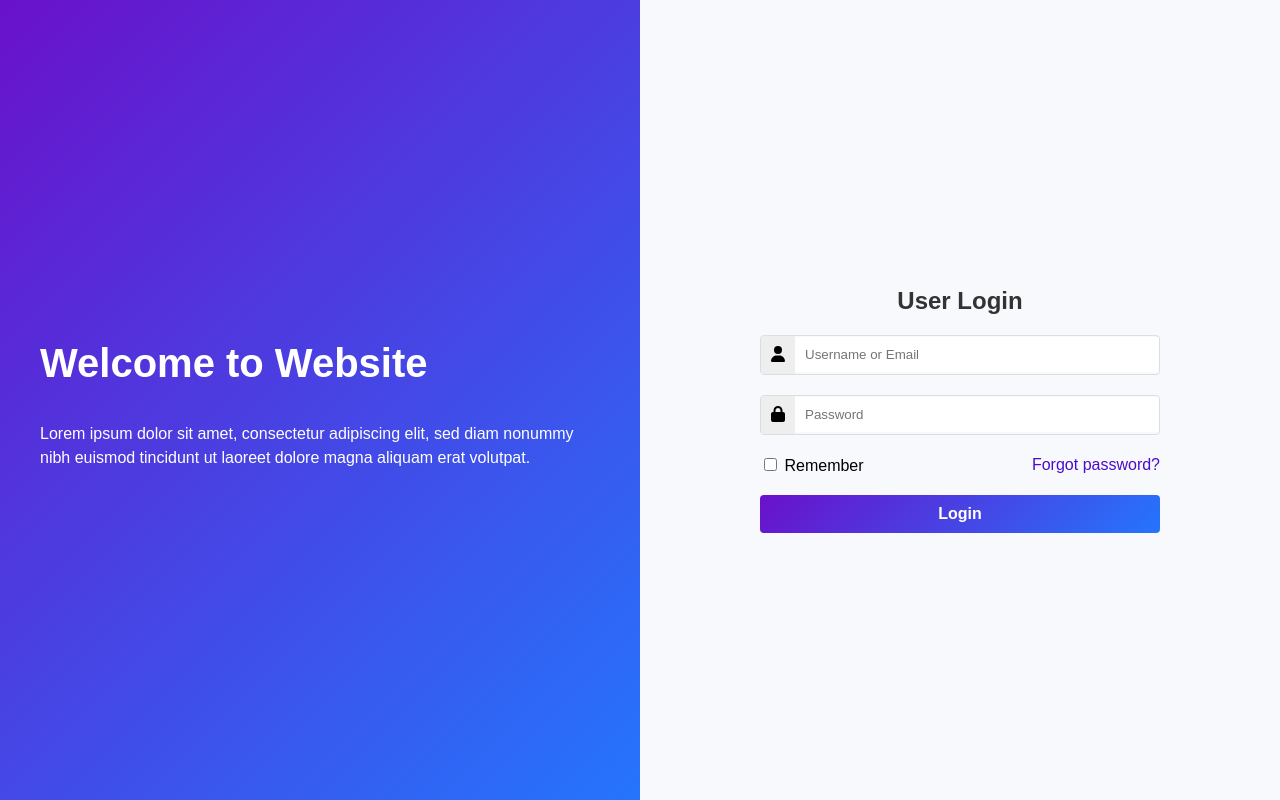
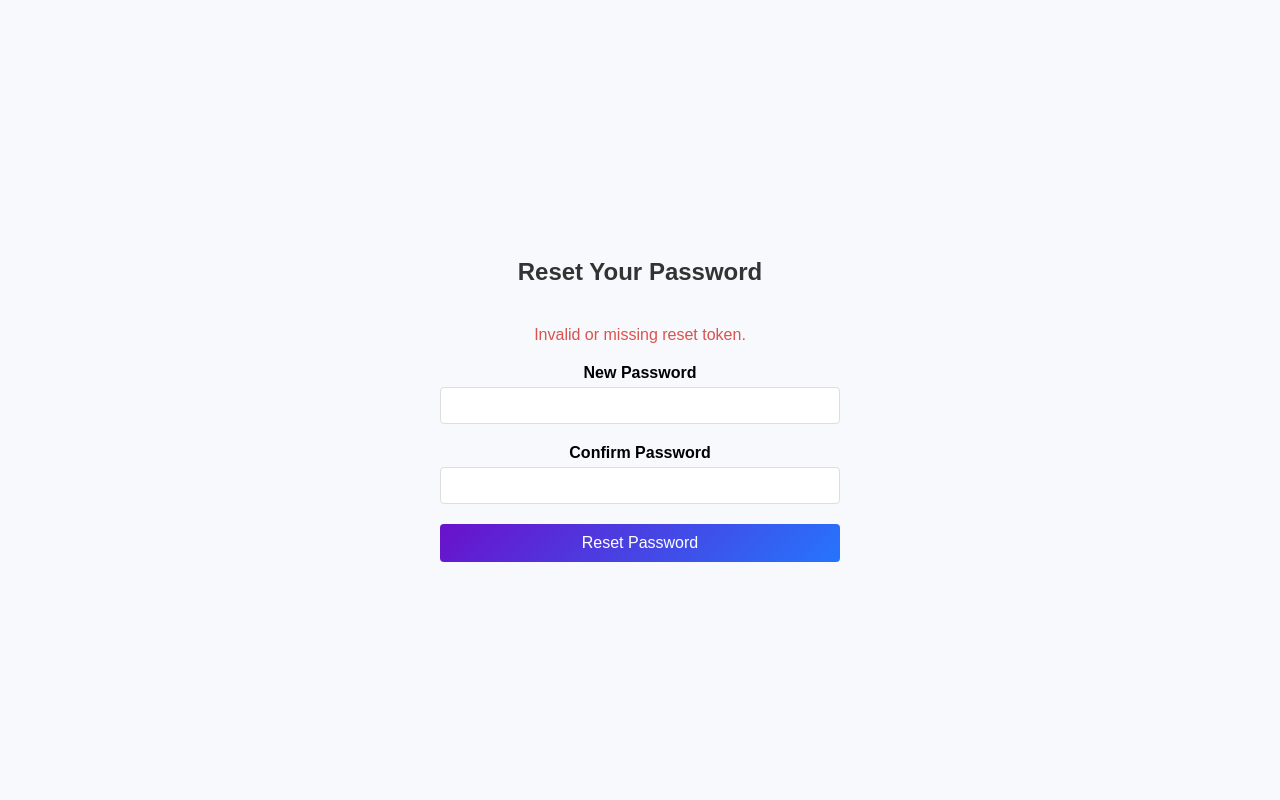
Before and after one commit to alvinjhson/AgriServiceLog, a React (Vite) app: page /reset-password in a window 1280 px wide. Built offline with nearby package versions, Linux system fonts and the light colour scheme.

Commit message:
resetpassword link works

```diff
--- a/src/components/App.tsx
+++ b/src/components/App.tsx
@@ -1,12 +1,18 @@
 import React from "react";
+import { Routes, Route } from "react-router-dom";
 import Signup from "./signUp/signup";
 import Signin from "./signIn/signIn";
+import ResetPassword from "./resetPassword/resetPassword";
+import RequestResetPassword from "./requestPassword/requestPassword";
 
 const App = () => {
   return (
-    <div>
-      <Signin />
-    </div>
+    <Routes>
+      <Route path="/" element={<Signin />} />
+      <Route path="/signup" element={<Signup />} />
+      <Route path="/request-password-reset" element={<RequestResetPassword />} />
+      <Route path="/reset-password" element={<ResetPassword />} />
+    </Routes>
   );
 };
 
--- /dev/null
+++ b/src/components/requestPassword/requestPassword.scss
@@ -0,0 +1,67 @@
+.reset-password-container {
+    display: flex;
+    flex-direction: column;
+    justify-content: center;
+    align-items: center;
+    height: 100vh;
+    font-family: "Arial", sans-serif;
+    background-color: #f7f9fc;
+    padding: 20px;
+    text-align: center;
+
+    h2 {
+      margin-bottom: 20px;
+      color: #333;
+    }
+
+    .response-message {
+      margin-bottom: 20px;
+      font-size: 1rem;
+      color: #d9534f; /* Red for errors */
+      &.success {
+        color: #5cb85c; /* Green for success */
+      }
+    }
+
+    .reset-password-form {
+      width: 100%;
+      max-width: 400px;
+
+      .input-group {
+        margin-bottom: 20px;
+        display: flex;
+        flex-direction: column;
+
+        label {
+          margin-bottom: 5px;
+          font-weight: bold;
+        }
+
+        input {
+          padding: 10px;
+          border: 1px solid #ddd;
+          border-radius: 4px;
+        }
+      }
+
+      button {
+        width: 100%;
+        padding: 10px;
+        background: linear-gradient(135deg, #6a11cb, #2575fc);
+        color: white;
+        border: none;
+        border-radius: 4px;
+        font-size: 1rem;
+        cursor: pointer;
+
+        &:hover {
+          background: linear-gradient(135deg, #2575fc, #6a11cb);
+        }
+
+        &:disabled {
+          opacity: 0.6;
+          cursor: not-allowed;
+        }
+      }
+    }
+  }
--- /dev/null
+++ b/src/components/requestPassword/requestPassword.tsx
@@ -0,0 +1,54 @@
+import React, { useState } from "react";
+import axios from "axios";
+
+const RequestResetPassword = () => {
+  const [email, setEmail] = useState("");
+  const [responseMessage, setResponseMessage] = useState("");
+  const [loading, setLoading] = useState(false);
+
+  const handleSubmit = async (e) => {
+    e.preventDefault();
+    setLoading(true);
+
+    try {
+      const response = await axios.post(
+        "https://z09zwi52qg.execute-api.eu-north-1.amazonaws.com/auth/request-password-reset",
+        { email }
+      );
+
+      if (response.data.success) {
+        setResponseMessage("A reset link has been sent to your email.");
+      } else {
+        setResponseMessage(response.data.message || "Failed to send reset link.");
+      }
+    } catch (error) {
+      console.error("Error requesting password reset:", error);
+      setResponseMessage("An error occurred. Please try again.");
+    } finally {
+      setLoading(false);
+    }
+  };
+
+  return (
+    <div className="request-reset-container">
+      <h2>Reset Your Password</h2>
+      {responseMessage && <p>{responseMessage}</p>}
+      {!responseMessage.includes("reset link") && (
+        <form onSubmit={handleSubmit}>
+          <input
+            type="email"
+            placeholder="Enter your email"
+            value={email}
+            onChange={(e) => setEmail(e.target.value)}
+            required
+          />
+          <button type="submit" disabled={loading}>
+            {loading ? "Sending..." : "Request Reset"}
+          </button>
+        </form>
+      )}
+    </div>
+  );
+};
+
+export default RequestResetPassword;
--- /dev/null
+++ b/src/components/resetPassword/resetPassword.scss
@@ -0,0 +1,67 @@
+.reset-password-container {
+    display: flex;
+    flex-direction: column;
+    justify-content: center;
+    align-items: center;
+    height: 100vh;
+    font-family: "Arial", sans-serif;
+    background-color: #f7f9fc;
+    padding: 20px;
+    text-align: center;
+
+    h2 {
+      margin-bottom: 20px;
+      color: #333;
+    }
+
+    .response-message {
+      margin-bottom: 20px;
+      font-size: 1rem;
+      color: #d9534f; /* Red for errors */
+      &.success {
+        color: #5cb85c; /* Green for success */
+      }
+    }
+
+    .reset-password-form {
+      width: 100%;
+      max-width: 400px;
+
+      .input-group {
+        margin-bottom: 20px;
+        display: flex;
+        flex-direction: column;
+
+        label {
+          margin-bottom: 5px;
+          font-weight: bold;
+        }
+
+        input {
+          padding: 10px;
+          border: 1px solid #ddd;
+          border-radius: 4px;
+        }
+      }
+
+      button {
+        width: 100%;
+        padding: 10px;
+        background: linear-gradient(135deg, #6a11cb, #2575fc);
+        color: white;
+        border: none;
+        border-radius: 4px;
+        font-size: 1rem;
+        cursor: pointer;
+
+        &:hover {
+          background: linear-gradient(135deg, #2575fc, #6a11cb);
+        }
+
+        &:disabled {
+          opacity: 0.6;
+          cursor: not-allowed;
+        }
+      }
+    }
+  }
--- /dev/null
+++ b/src/components/resetPassword/resetPassword.tsx
@@ -0,0 +1,105 @@
+import React, { useState, useEffect } from "react";
+import axios from "axios";
+import "./ResetPassword.scss";
+
+const ResetPassword = () => {
+  const [formData, setFormData] = useState({
+    newPassword: "",
+    confirmPassword: "",
+  });
+
+  const [token, setToken] = useState("");
+  const [responseMessage, setResponseMessage] = useState("");
+  const [loading, setLoading] = useState(false);
+
+  // Extract token from URL query parameters
+  useEffect(() => {
+    const queryParams = new URLSearchParams(window.location.search);
+    const tokenFromURL = queryParams.get("token");
+    if (tokenFromURL) {
+      setToken(tokenFromURL);
+    } else {
+      setResponseMessage("Invalid or missing reset token.");
+    }
+  }, []);
+
+  const handleChange = (e) => {
+    const { name, value } = e.target;
+    setFormData((prevData) => ({
+      ...prevData,
+      [name]: value,
+    }));
+  };
+
+  const handleSubmit = async (e) => {
+    e.preventDefault();
+
+    if (formData.newPassword !== formData.confirmPassword) {
+      setResponseMessage("Passwords do not match.");
+      return;
+    }
+
+    setLoading(true);
+
+    try {
+      const response = await axios.post(
+        "https://z09zwi52qg.execute-api.eu-north-1.amazonaws.com/auth/reset-password", // Your resetPassword endpoint
+        {
+          token, // Token extracted from URL
+          newPassword: formData.newPassword,
+        }
+      );
+
+      if (response.data.success) {
+        setResponseMessage("Password reset successfully!");
+      } else {
+        setResponseMessage(response.data.message || "Failed to reset password.");
+      }
+    } catch (error) {
+      console.error("Error resetting password:", error);
+      setResponseMessage(
+        error.response?.data?.message || "An error occurred. Please try again."
+      );
+    } finally {
+      setLoading(false);
+    }
+  };
+
+  return (
+    <div className="reset-password-container">
+      <h2>Reset Your Password</h2>
+      {responseMessage && <p className="response-message">{responseMessage}</p>}
+      {!responseMessage.includes("successfully") && (
+        <form className="reset-password-form" onSubmit={handleSubmit}>
+          <div className="input-group">
+            <label htmlFor="newPassword">New Password</label>
+            <input
+              id="newPassword"
+              type="password"
+              name="newPassword"
+              value={formData.newPassword}
+              onChange={handleChange}
+              required
+            />
+          </div>
+          <div className="input-group">
+            <label htmlFor="confirmPassword">Confirm Password</label>
+            <input
+              id="confirmPassword"
+              type="password"
+              name="confirmPassword"
+              value={formData.confirmPassword}
+              onChange={handleChange}
+              required
+            />
+          </div>
+          <button type="submit" disabled={loading}>
+            {loading ? "Resetting Password..." : "Reset Password"}
+          </button>
+        </form>
+      )}
+    </div>
+  );
+};
+
+export default ResetPassword;
--- a/src/components/signIn/signIn.tsx
+++ b/src/components/signIn/signIn.tsx
@@ -2,6 +2,7 @@ import React, { useState } from "react";
 import axios from "axios";
 import { FontAwesomeIcon } from "@fortawesome/react-fontawesome";
 import { faUser, faLock } from "@fortawesome/free-solid-svg-icons";
+import { Link } from "react-router-dom";
 import "./signin.scss";
 
 const Signin = () => {
@@ -110,7 +111,8 @@ const Signin = () => {
             <label>
               <input type="checkbox" /> Remember
             </label>
-            <a href="/forgot-password">Forgot password?</a>
+            {/* Replace <a> tag with Link component */}
+            <Link to="/request-password-reset">Forgot password?</Link>
           </div>
           <button type="submit" className="login-btn" disabled={loading}>
             {loading ? "Signing In..." : "Login"}
```
